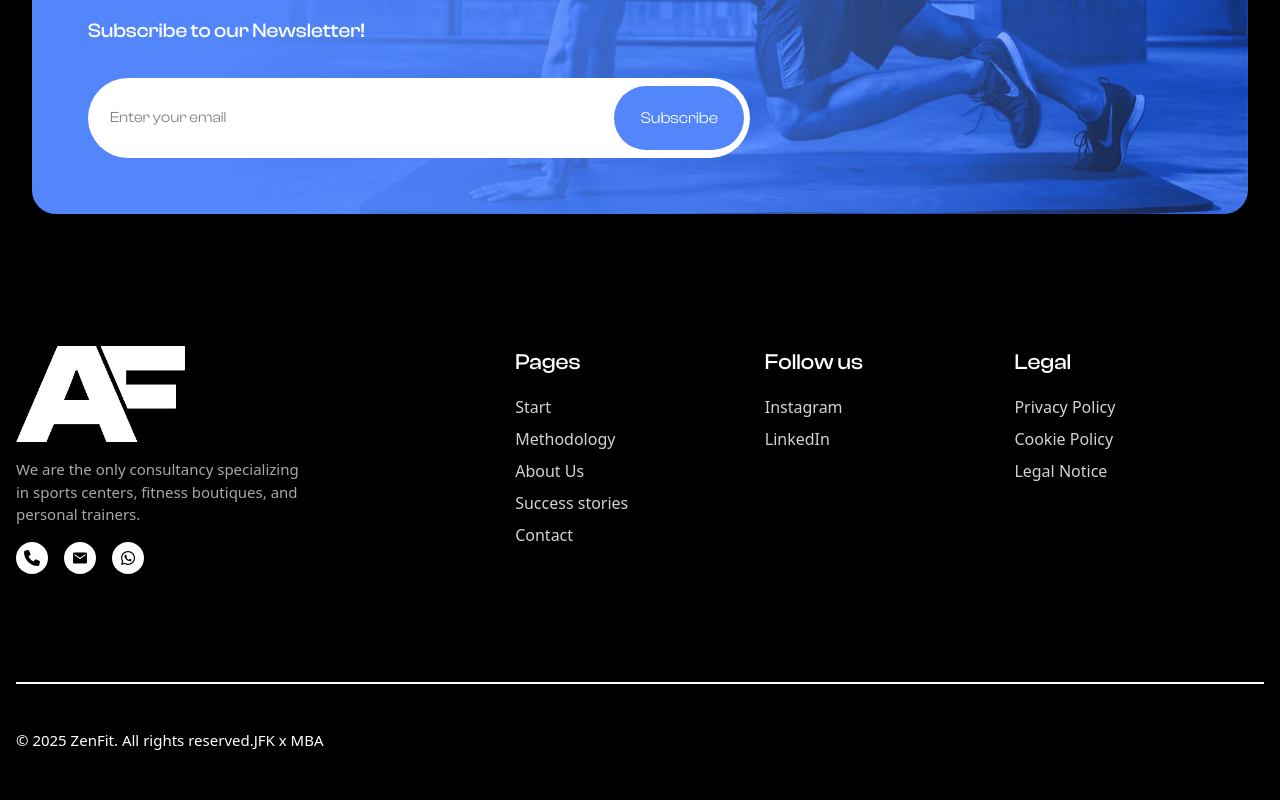
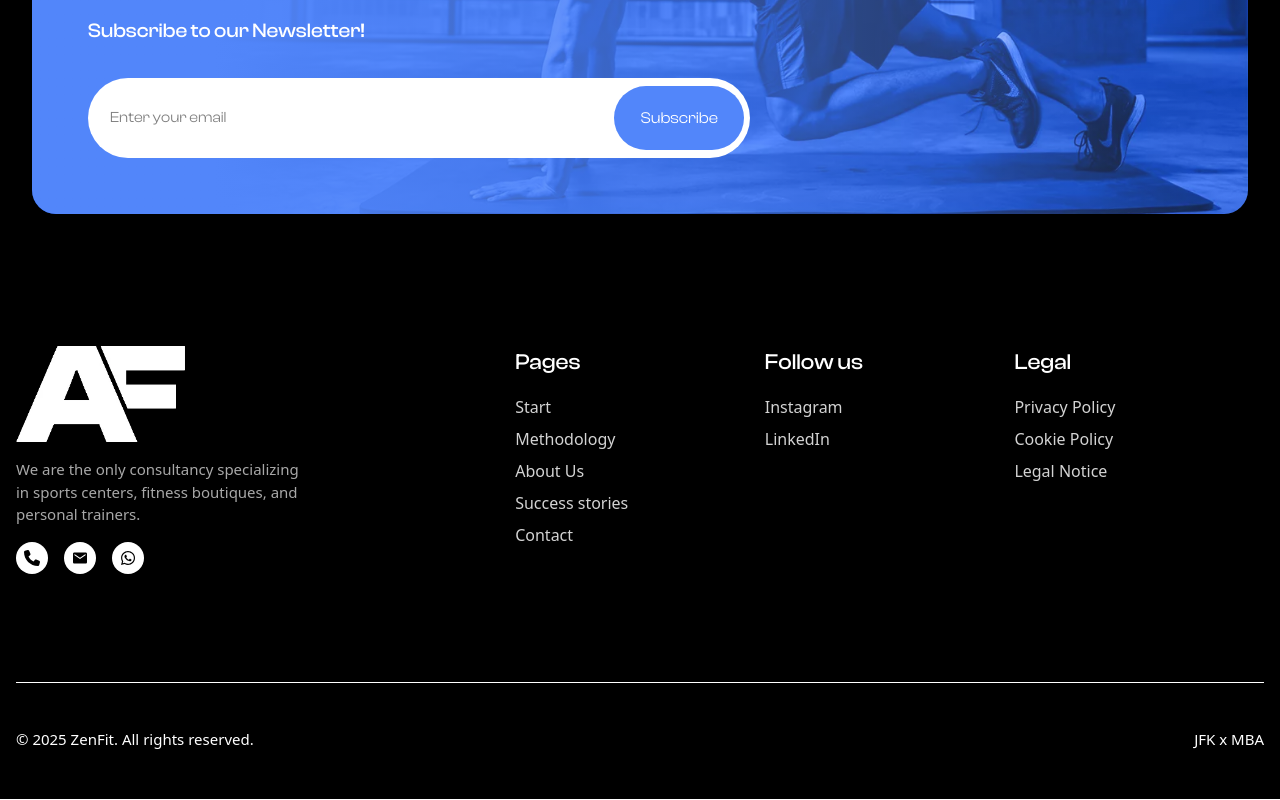
Before and after one commit to kennedyifeadi/ZenFit, a React (Vite) app in the folder ZenFit/: page / in a window 1280 px wide. Shown: the part 248-1048 px from the top of the page. Built offline with nearby package versions, Linux system fonts and the light colour scheme.

Commit message:
Refactor footer layout in Footer component

```diff
--- a/ZenFit/src/Layout/Footer.jsx
+++ b/ZenFit/src/Layout/Footer.jsx
@@ -90,10 +90,10 @@ export const Footer = () => {
           </div>
         </div>
       </div>
-      <div className="w-full bg-white h-[2px]"></div>
-      <div className="w-full flex md:flex-row flex-col justify-center items-center md:justify-start h-[10dvh]">
+      <div className="w-full bg-white h-[1px]"></div>
+      <div className="w-full gap-y-2 flex md:flex-row flex-col justify-center items-center md:justify-between h-[10dvh]">
         <p className="text-[13px] md:text-[14px] lg:text-[15px] text-white">© 2025 ZenFit. All rights reserved.</p>
-        <span className="text-[13px] md:text-[14px] lg:text-[15px] text-white cursor-pointer">JFK x MBA</span>
+        <span className="text-[13px] md:text-[14px] lg:text-[15px] text-white cursor-pointer"><a href="">JFK x MBA</a></span>
       </div>
     </div>
   );
```
